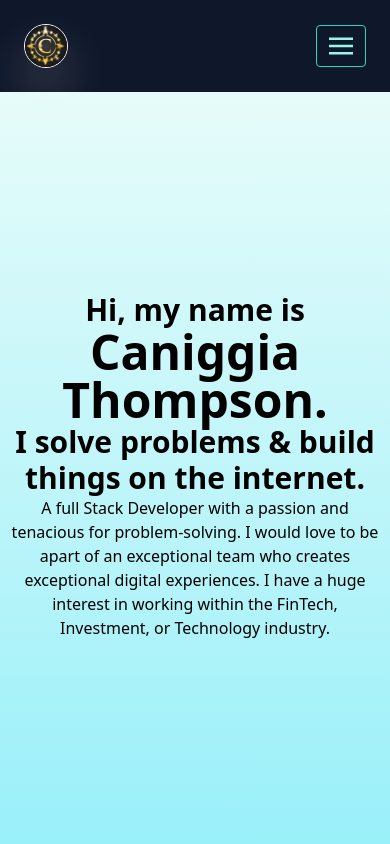
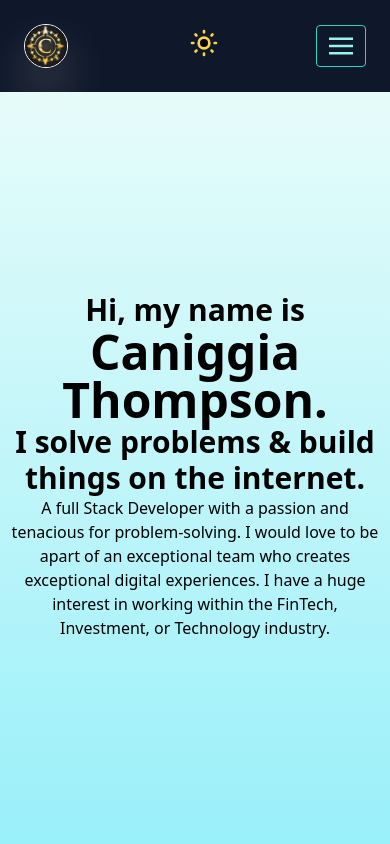
Before and after one commit to SkipPharaoh/V1, a React (Create React App) app: page / in a window 390 px wide. Shown: the top 844 px of the page. Built offline with nearby package versions, Linux system fonts and the light colour scheme.

Commit message:
Toggle Dark Button Added With Functionality

```diff
--- a/src/components/Header.jsx
+++ b/src/components/Header.jsx
@@ -5,10 +5,16 @@ import {useState} from 'react'
 function Header(){
     // States //
     const [isOpen, setIsOpen] = useState(false)
+    const [darkMode, setDarkMode] = useState(false)
 
     // Toggle Function For Collapsed Header //
     const toggleMenu = () => {
         setIsOpen(!isOpen)
+    }
+
+    // Dark Mode Function //
+    const toggleDarkMode = () => {
+        setDarkMode(!darkMode)
     }
 
     // Variables //
@@ -26,6 +32,39 @@ function Header(){
                         <img src={Logo} alt="Logo" className='w-11 h-11 rounded-full border border-white shadow-2xl shadow-amber-50'/>
                     </a>
 
+                </div>
+
+                {/* Dark Mode Toggle Container */}
+                <div className="dark">
+
+                    {/* Light/Dark Mode Toggle Icon */}
+                    <button onClick={toggleDarkMode}>
+                        {darkMode ?
+
+                            // Dark Mode Icon //
+                            <svg className="w-8 h-8 md:w-10 md:h-10 fill-black stroke-amber-300" xmlns="http://www.w3.org/2000/svg" fill="none" viewBox="0 0 24 24" stroke="currentColor"
+                            >
+                                <path
+                                strokeLinecap="round"
+                                strokeLinejoin="round"
+                                strokeWidth={2}
+                                d="M20.354 15.354A9 9 0 018.646 3.646 9.003 9.003 0 0012 21a9.003 9.003 0 008.354-5.646z"
+                                />
+                            </svg>
+                            :
+
+                            // Light Mode Toggle
+                            <svg className="w-8 h-8 md:w-10 md:h-10 fill-black stroke-amber-300" xmlns="http://www.w3.org/2000/svg" fill="none" viewBox="0 0 24 24" stroke="currentColor"
+                            >
+                                <path
+                                    strokeLinecap="round"
+                                    strokeLinejoin="round"
+                                    strokeWidth={2}
+                                    d="M12 3v1m0 16v1m9-9h-1M4 12H3m15.364 6.364l-.707-.707M6.343 6.343l-.707-.707m12.728 0l-.707.707M6.343 17.657l-.707.707M16 12a4 4 0 11-8 0 4 4 0 018 0z"
+                                />
+                            </svg>
+                        }
+                    </button>
                 </div>
 
                 {/* Collapse Icon */}
--- a/src/components/Home.jsx
+++ b/src/components/Home.jsx
@@ -8,7 +8,7 @@ import Skills from "./Skills"
 import {useState, useEffect} from 'react'
 
 function Home(){
-    // if  !info is not loaded yet, then return loading
+    // if !info is not loaded yet, then return loading
     // else info
 
 
@@ -59,8 +59,10 @@ function Home(){
             // Button To Click To Scroll To Top
             {topButton && (
                 <button onClick={scrollToTop}
-                className="fixed bottom-5 right-5 bg-slate-900 text-white rounded-full hover:bg-yellow-500 hover:text-red-800 cursor-pointer"
+                className="fixed bottom-5 right-5 bg-slate-900 text-white rounded-full hover:bg-yellow-500 hover:text-black cursor-pointer"
                 >
+
+                    {/* Arrow Icon */}
                     <svg xmlns="http://www.w3.org/2000/svg" className="h-10 w-10" fill="none" viewBox="0 0 24 24" stroke="currentColor">
                         <path strokeLinecap="round" strokeLinejoin="round" strokeWidth="2" d="M9 11l3-3m0 0l3 3m-3-3v8m0-13a9 9 0 110 18 9 9 0 010-18z" />
                     </svg>
--- a/src/components/SideFooter.jsx
+++ b/src/components/SideFooter.jsx
@@ -5,23 +5,35 @@ function SideFooter(){
     return(
         <div className="Contacts">
             {/* GITHUB */}
+            {/* <a href="https://github.com/SkipPharaoh" target='_blank' rel="noreferrer">
+                <img className='img' alt='' src="https://raw.githubusercontent.com/devicons/devicon/2ae2a900d2f041da66e950e4d48052658d850630/icons/github/github-original.svg"/>
+            </a> */}
             <a href="https://github.com/SkipPharaoh" target='_blank' rel="noreferrer">
-                <img className='img' alt='' src="https://raw.githubusercontent.com/devicons/devicon/2ae2a900d2f041da66e950e4d48052658d850630/icons/github/github-original.svg"/>
+                <svg className='img fill-black hover:fill-yellow-500' xmlns="http://www.w3.org/2000/svg" width="24" height="24" viewBox="0 0 24 24"><path d="M12 2c5.514 0 10 4.486 10 10s-4.486 10-10 10-10-4.486-10-10 4.486-10 10-10zm0-2c-6.627 0-12 5.373-12 12s5.373 12 12 12 12-5.373 12-12-5.373-12-12-12zm0 6c-3.313 0-6 2.686-6 6 0 2.651 1.719 4.9 4.104 5.693.3.056.396-.13.396-.289v-1.117c-1.669.363-2.017-.707-2.017-.707-.272-.693-.666-.878-.666-.878-.544-.373.041-.365.041-.365.603.042.92.619.92.619.535.917 1.403.652 1.746.499.054-.388.209-.652.381-.802-1.333-.152-2.733-.667-2.733-2.965 0-.655.234-1.19.618-1.61-.062-.153-.268-.764.058-1.59 0 0 .504-.161 1.65.615.479-.133.992-.199 1.502-.202.51.002 1.023.069 1.503.202 1.146-.776 1.648-.615 1.648-.615.327.826.121 1.437.06 1.588.385.42.617.955.617 1.61 0 2.305-1.404 2.812-2.74 2.96.216.186.412.551.412 1.111v1.646c0 .16.096.347.4.288 2.383-.793 4.1-3.041 4.1-5.691 0-3.314-2.687-6-6-6z"/></svg>
             </a>
 
             {/* LINKEDIN */}
+            {/* <a href="https://www.linkedin.com/in/skippharaoh/" target='_blank' rel="noreferrer">
+                <img className='img' alt='' src="https://raw.githubusercontent.com/devicons/devicon/2ae2a900d2f041da66e950e4d48052658d850630/icons/linkedin/linkedin-plain.svg"/>
+            </a> */}
             <a href="https://www.linkedin.com/in/skippharaoh/" target='_blank' rel="noreferrer">
-                <img className='img' alt='' src="https://raw.githubusercontent.com/devicons/devicon/2ae2a900d2f041da66e950e4d48052658d850630/icons/linkedin/linkedin-plain.svg"/>
+                <svg className='img fill-black hover:fill-yellow-500' xmlns="http://www.w3.org/2000/svg" width="24" height="24" viewBox="0 0 24 24"><path d="M12 2c5.514 0 10 4.486 10 10s-4.486 10-10 10-10-4.486-10-10 4.486-10 10-10zm0-2c-6.627 0-12 5.373-12 12s5.373 12 12 12 12-5.373 12-12-5.373-12-12-12zm-2 8c0 .557-.447 1.008-1 1.008s-1-.45-1-1.008c0-.557.447-1.008 1-1.008s1 .452 1 1.008zm0 2h-2v6h2v-6zm3 0h-2v6h2v-2.861c0-1.722 2.002-1.881 2.002 0v2.861h1.998v-3.359c0-3.284-3.128-3.164-4-1.548v-1.093z"/></svg>
             </a>
 
             {/* TWITTER */}
+            {/* <a href="https://twitter.com/skip_pharaoh" target='_blank' rel="noreferrer">
+                <img className='img' alt='' src="https://www.nicepng.com/png/full/8-88155_free-twitter-icon-png-vector-twitter-black-logo.png"/>
+            </a> */}
             <a href="https://twitter.com/skip_pharaoh" target='_blank' rel="noreferrer">
-                <img className='img' alt='' src="https://www.nicepng.com/png/full/8-88155_free-twitter-icon-png-vector-twitter-black-logo.png"/>
+                <svg className='img fill-black hover:fill-yellow-500' xmlns="http://www.w3.org/2000/svg" width="24" height="24" viewBox="0 0 24 24"><path d="M12 2c5.514 0 10 4.486 10 10s-4.486 10-10 10-10-4.486-10-10 4.486-10 10-10zm0-2c-6.627 0-12 5.373-12 12s5.373 12 12 12 12-5.373 12-12-5.373-12-12-12zm6.5 8.778c-.441.196-.916.328-1.414.388.509-.305.898-.787 1.083-1.362-.476.282-1.003.487-1.564.597-.448-.479-1.089-.778-1.796-.778-1.59 0-2.758 1.483-2.399 3.023-2.045-.103-3.86-1.083-5.074-2.572-.645 1.106-.334 2.554.762 3.287-.403-.013-.782-.124-1.114-.308-.027 1.14.791 2.207 1.975 2.445-.346.094-.726.116-1.112.042.313.978 1.224 1.689 2.3 1.709-1.037.812-2.34 1.175-3.647 1.021 1.09.699 2.383 1.106 3.773 1.106 4.572 0 7.154-3.861 6.998-7.324.482-.346.899-.78 1.229-1.274z"/></svg>
             </a>
 
             {/* EMAIL */}
+            {/* <a href="mailto:caniggiathompson@gmail.com">
+                <img className='img' alt='' src="https://cdn-icons-png.flaticon.com/512/60/60543.png"/>
+            </a> */}
             <a href="mailto:caniggiathompson@gmail.com">
-                <img className='img' alt='' src="https://cdn-icons-png.flaticon.com/512/60/60543.png"/>
+                <svg className='img fill-black hover:fill-yellow-500' xmlns="http://www.w3.org/2000/svg" width="24" height="24" viewBox="0 0 24 24"><path d="M12 2.02c5.514 0 10 4.486 10 10s-4.486 10-10 10-10-4.486-10-10 4.486-10 10-10zm0-2c-6.627 0-12 5.373-12 12s5.373 12 12 12 12-5.373 12-12-5.373-12-12-12zm0 12.55l-5.992-4.57h11.983l-5.991 4.57zm0 1.288l-6-4.629v6.771h12v-6.771l-6 4.629z"/></svg>
             </a>
         </div>
     )
--- a/tailwind.config.js
+++ b/tailwind.config.js
@@ -1,5 +1,6 @@
 module.exports = {
   content: ["./src/**"],
+  darkMode: 'class',
   theme: {
     extend: {},
   },
```
